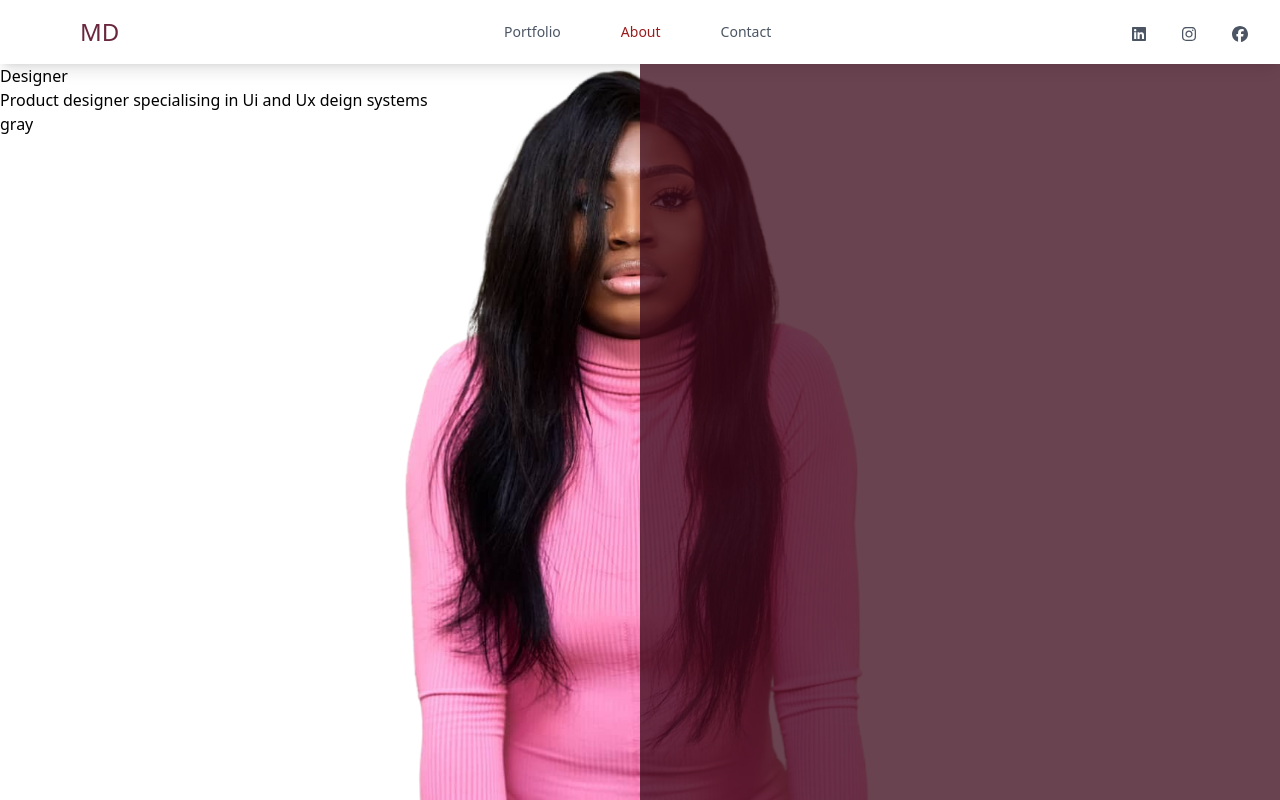
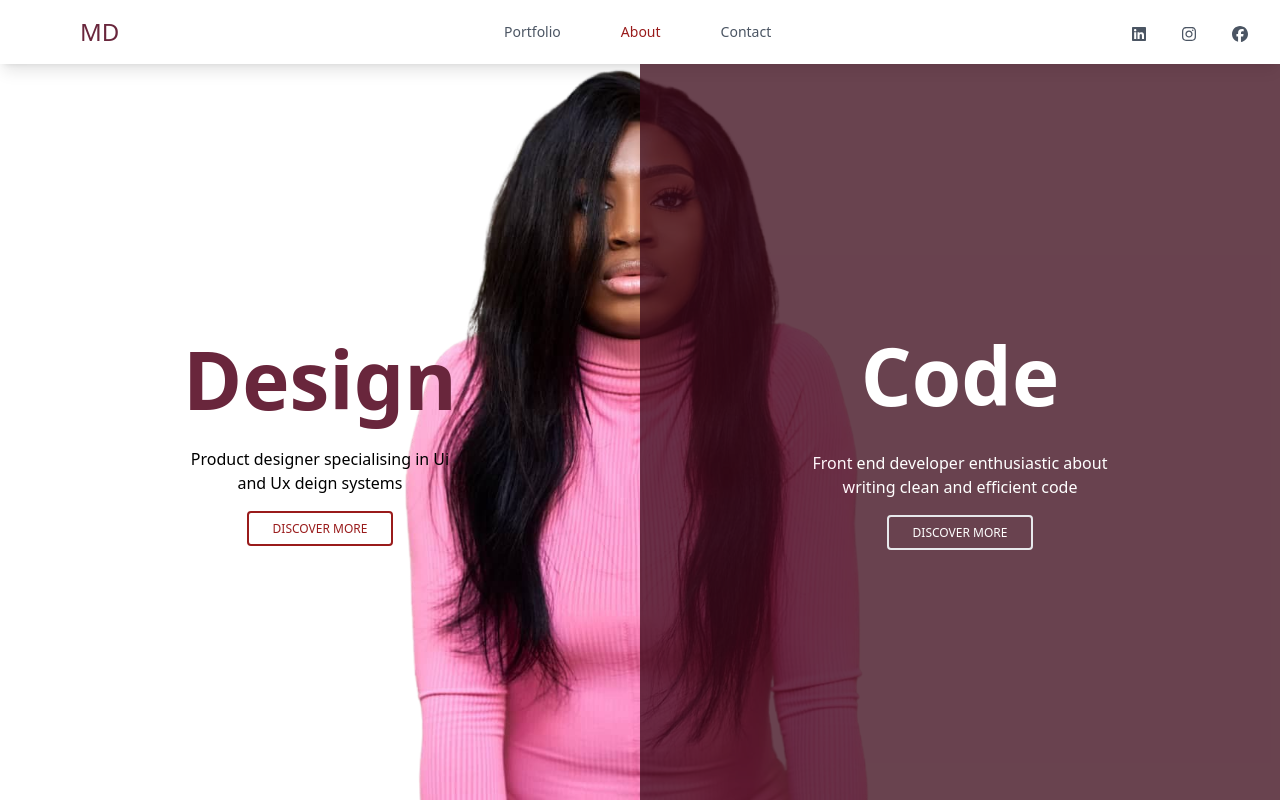
Before and after one commit to steph237/portfolio, a React (Create React App) app: page / in a window 1280 px wide. Built offline with nearby package versions, Linux system fonts and the light colour scheme.

Commit message:
worked on the landing page

```diff
--- a/src/Landing.jsx
+++ b/src/Landing.jsx
@@ -9,21 +9,74 @@ const Landing = () => {
         <img src={Steph} alt="background" className="center" />
       </div>
       <div className=" flex ">
-        <div className="leftContainer flex flex-col">
-          <div>
-            <h1>Designer</h1>
+        <div className="leftContainer flex flex-col place-content-center">
+          <div className="pb-2">
+            <h1>Design</h1>
           </div>
-          <div>
+          <div className="pb-4">
             <span>
-              Product designer specialising in Ui and Ux deign systems
+              Product designer specialising in Ui <br /> and Ux deign systems
             </span>
           </div>
           <div>
-            <button> gray
-            </button>
+            <div class="flex space-x-2 justify-center">
+              <button
+                type="button"
+                class="inline-block
+          px-6 py-2
+           border-2 border-red-800
+           text-red-800 font-medium
+           text-xs
+            leading-tight
+            uppercase
+            rounded
+            hover:bg-black
+             hover:bg-opacity-5
+             focus:outline-none
+             focus:ring-0
+             transition
+             duration-150
+             ease-in-out"
+              >
+                Discover more
+              </button>
+            </div>
           </div>
         </div>
-        <div className="rightContainer  "></div>
+        <div className="rightContainer flex flex-col place-content-center">
+          <div className="pb-2">
+            <h1 className="coder pb-2"> Code</h1>
+          </div>
+          <div className="pb-4">
+            <span>
+            Front end developer enthusiastic about <br/> writing clean and efficient code
+            </span>
+          </div>
+          <div>
+            <div class="flex space-x-2 justify-center">
+              <button
+                type="button"
+                class="inline-block
+          px-6 py-2
+           border-2 border-white-800
+           text-white-800 font-medium
+           text-xs
+            leading-tight
+            uppercase
+            rounded
+            hover:bg-black
+             hover:bg-opacity-5
+             focus:outline-none
+             focus:ring-0
+             transition
+             duration-150
+             ease-in-out"
+              >
+                Discover more
+              </button>
+            </div>
+          </div>
+        </div>
       </div>
     </div>
   );
--- a/src/index.css
+++ b/src/index.css
@@ -28,6 +28,7 @@
     .leftContainer {
         width: 50%;
         height: 92vh;
+        text-align: center;
     }
 
     .rightContainer {
@@ -35,9 +36,18 @@
         width: 50%;
         height: 92vh;
         opacity: .9;
+        color: white;
+        text-align: center;
     }
 
-    button:focus {
-        outline: 1px dotted;
-        outline: 5px auto -webkit-focus-ring-color;
+    h1 {
+        font-size: 5em;
+        font-weight: bold;
+        color: #69263C;
     }
+
+    h1.coder {
+        font-size: 5em;
+        font-weight: bold;
+        color: #ffffff;
+    }
```
